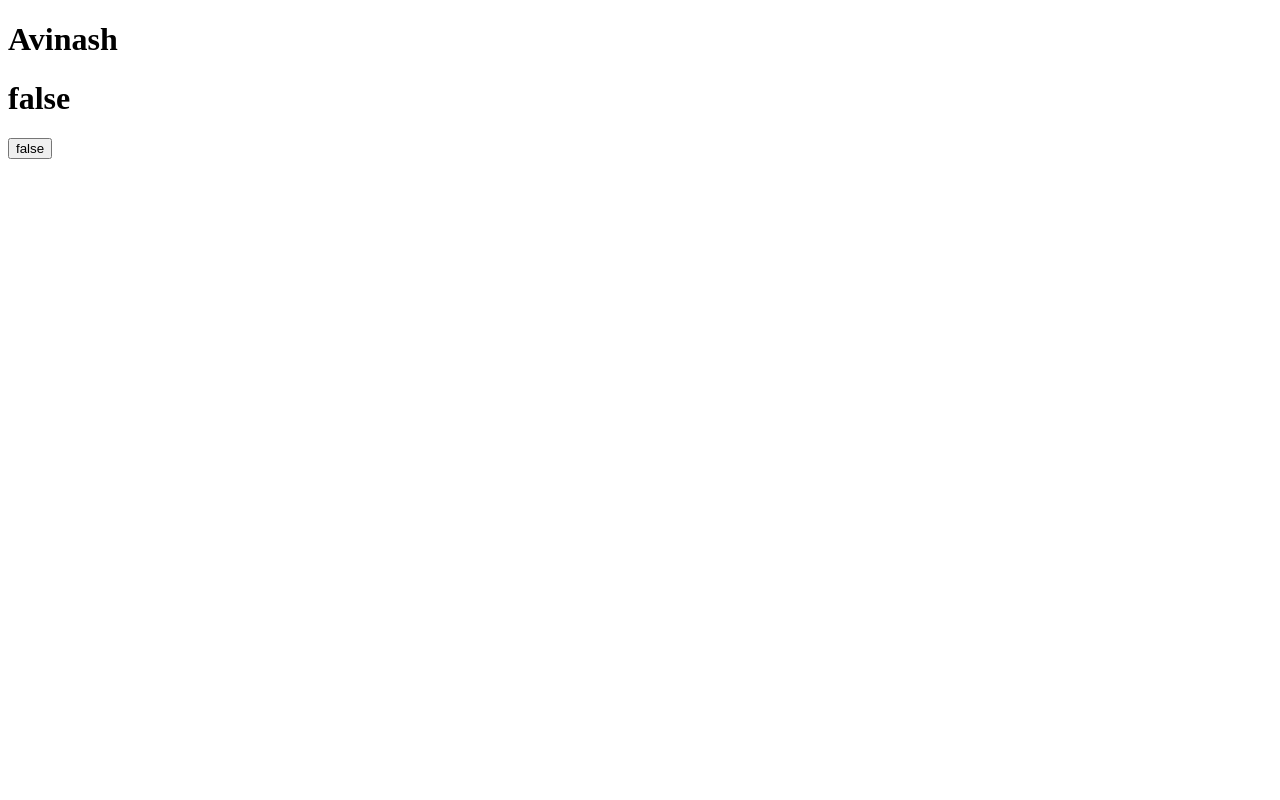
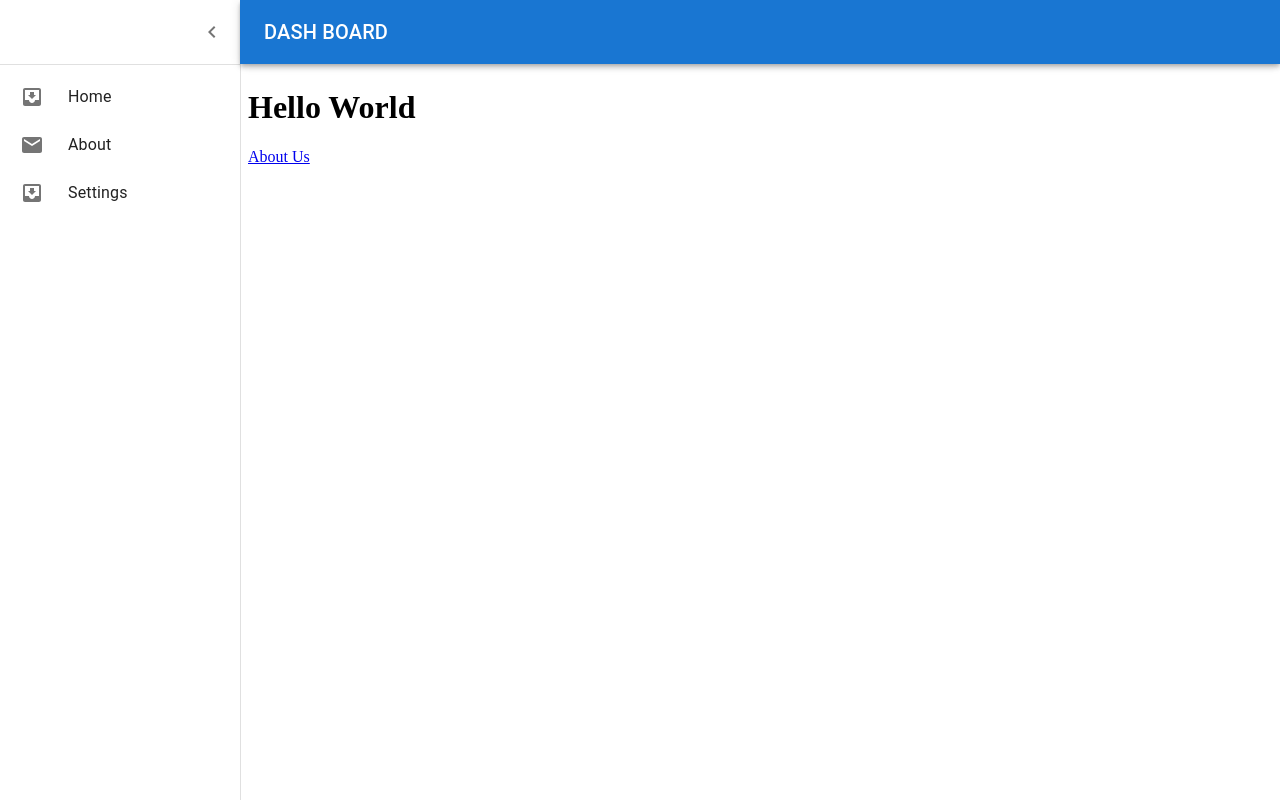
Before and after one commit to Avinashpotnuru/dashboard, a React (Vite) app: page / in a window 1280 px wide. Built offline with nearby package versions, Linux system fonts and the light colour scheme.

Commit message:
add side app bar

```diff
--- a/package.json
+++ b/package.json
@@ -12,12 +12,14 @@
   "dependencies": {
     "@emotion/react": "^11.13.0",
     "@emotion/styled": "^11.13.0",
+    "@mui/icons-material": "^5.16.5",
     "@mui/material": "^5.16.5",
     "@mui/styled-engine-sc": "^6.0.0-alpha.18",
     "@reduxjs/toolkit": "^2.2.7",
     "react": "^18.3.1",
     "react-dom": "^18.3.1",
     "react-redux": "^9.1.2",
+    "react-router-dom": "^6.25.1",
     "styled-components": "^6.1.12"
   },
   "devDependencies": {
--- a/src/App.jsx
+++ b/src/App.jsx
@@ -1,28 +1,18 @@
-import './App.css'
-import { useSelector, useDispatch } from "react-redux";
+import { Box } from "@mui/material";
+import "./App.css";
 
-import { toggleNav } from './redux/slices/TabsSlice';
-
-
+import AppMainBar from "./Components/AppBar";
+import MainBody from "./Components/MainBody";
+import SideBar from "./Components/SideBar";
 
 function App() {
-
-  const dispatch=useDispatch()
-
-  const toggle = useSelector((state) => state.tabSlice.tabs );
-
- console.log(toggle ,"ehgu")
-
   return (
-    <>
-      <h1>Avinash</h1>
-      <h1>{toggle ? "true" : "false"}</h1>
-
-      <button onClick={() => dispatch(toggleNav())}>
-        {toggle ? "true" : "false"}
-      </button>
-    </>
+    <Box sx={{ display: 'flex' }}>
+      <AppMainBar />
+      <SideBar />
+      <MainBody />
+    </Box>
   );
 }
 
-export default App
+export default App;
--- a/src/Components/AppBar.jsx
+++ b/src/Components/AppBar.jsx
@@ -1,9 +1,101 @@
-import React from 'react'
+/* eslint-disable no-unused-vars */
+import * as React from "react";
+import { styled } from "@mui/material/styles";
+import Box from "@mui/material/Box";
+import MuiAppBar from "@mui/material/AppBar";
+import Toolbar from "@mui/material/Toolbar";
+import CssBaseline from "@mui/material/CssBaseline";
+import Typography from "@mui/material/Typography";
+import IconButton from "@mui/material/IconButton";
+import MenuIcon from "@mui/icons-material/Menu";
 
-const AppBar = () => {
+import { useSelector, useDispatch } from "react-redux";
+
+import { toggleNav } from "../redux/slices/TabsSlice";
+
+export default function AppMainBar() {
+  const dispatch = useDispatch();
+
+  const open = useSelector((state) => state.tabSlice.tabs);
+
+  const drawerWidth = 240;
+
+  const AppBar = styled(MuiAppBar, {
+    shouldForwardProp: (prop) => prop !== "open",
+  })(({ theme, open }) => ({
+    zIndex: theme.zIndex.drawer + 1,
+    transition: theme.transitions.create(["width", "margin"], {
+      easing: theme.transitions.easing.sharp,
+      duration: theme.transitions.duration.leavingScreen,
+    }),
+    ...(open && {
+      marginLeft: drawerWidth,
+      width: `calc(100% - ${drawerWidth}px)`,
+      transition: theme.transitions.create(["width", "margin"], {
+        easing: theme.transitions.easing.sharp,
+        duration: theme.transitions.duration.enteringScreen,
+      }),
+    }),
+  }));
+
+  const handleDrawerOpen = () => {
+    dispatch(toggleNav());
+  };
+
   return (
-    <div>AppBar</div>
-  )
+    <Box sx={{ display: "flex" }}>
+
+      <AppBar position="fixed" open={open}>
+        <Toolbar>
+          <IconButton
+            color="inherit"
+            aria-label="open drawer"
+            onClick={handleDrawerOpen}
+            edge="start"
+            sx={{
+              marginRight: 5,
+              ...(open && { display: "none" }),
+            }}
+          >
+            <MenuIcon />
+          </IconButton>
+          <Typography variant="h6" noWrap component="div">
+           DASH BOARD
+          </Typography>
+        </Toolbar>
+      </AppBar>
+
+      {/* <Box component="main" sx={{ flexGrow: 1, p: 3 }}>
+        <Typography paragraph>
+          Lorem ipsum dolor sit amet, consectetur adipiscing elit, sed do
+          eiusmod tempor incididunt ut labore et dolore magna aliqua. Rhoncus
+          dolor purus non enim praesent elementum facilisis leo vel. Risus at
+          ultrices mi tempus imperdiet. Semper risus in hendrerit gravida rutrum
+          quisque non tellus. Convallis convallis tellus id interdum velit
+          laoreet id donec ultrices. Odio morbi quis commodo odio aenean sed
+          adipiscing. Amet nisl suscipit adipiscing bibendum est ultricies
+          integer quis. Cursus euismod quis viverra nibh cras. Metus vulputate
+          eu scelerisque felis imperdiet proin fermentum leo. Mauris commodo
+          quis imperdiet massa tincidunt. Cras tincidunt lobortis feugiat
+          vivamus at augue. At augue eget arcu dictum varius duis at consectetur
+          lorem. Velit sed ullamcorper morbi tincidunt. Lorem donec massa sapien
+          faucibus et molestie ac.
+        </Typography>
+        <Typography paragraph>
+          Consequat mauris nunc congue nisi vitae suscipit. Fringilla est
+          ullamcorper eget nulla facilisi etiam dignissim diam. Pulvinar
+          elementum integer enim neque volutpat ac tincidunt. Ornare suspendisse
+          sed nisi lacus sed viverra tellus. Purus sit amet volutpat consequat
+          mauris. Elementum eu facilisis sed odio morbi. Euismod lacinia at quis
+          risus sed vulputate odio. Morbi tincidunt ornare massa eget egestas
+          purus viverra accumsan in. In hendrerit gravida rutrum quisque non
+          tellus orci ac. Pellentesque nec nam aliquam sem et tortor. Habitant
+          morbi tristique senectus et. Adipiscing elit duis tristique
+          sollicitudin nibh sit. Ornare aenean euismod elementum nisi quis
+          eleifend. Commodo viverra maecenas accumsan lacus vel facilisis. Nulla
+          posuere sollicitudin aliquam ultrices sagittis orci a.
+        </Typography>
+      </Box> */}
+    </Box>
+  );
 }
-
-export default AppBar
--- a/src/Components/Layout.jsx
+++ b/src/Components/Layout.jsx
@@ -1,3 +1,4 @@
+/* eslint-disable no-unused-vars */
 import React from 'react'
 
 const Layout = () => {
--- /dev/null
+++ b/src/Components/MainBody.jsx
@@ -0,0 +1,34 @@
+import { Box } from "@mui/material";
+import { Link, RouterProvider, createBrowserRouter } from "react-router-dom";
+
+const Home = () => (
+  <div>
+    <h1>Hello World</h1>
+    <Link to="/about">About Us</Link>
+  </div>
+);
+
+const About = () => (
+  <div>
+    <h1>About Us</h1>
+    <Link to="/">Home</Link>
+  </div>
+);
+const router = createBrowserRouter([
+  {
+    path: "/",
+    element: <Home />,
+  },
+  {
+    path: "about",
+    element: <About />,
+  },
+]);
+
+const MainBody = () => (
+  <Box component="main" sx={{ flexGrow: 1, pt: "60px" }}>
+    <RouterProvider router={router} />
+  </Box>
+);
+
+export default MainBody;
--- a/src/Components/SideBar.jsx
+++ b/src/Components/SideBar.jsx
@@ -1,9 +1,122 @@
-import React from 'react'
+/* eslint-disable no-unused-vars */
+/* eslint-disable react/prop-types */
+import * as React from "react";
+import { styled, useTheme } from "@mui/material/styles";
+import MuiDrawer from "@mui/material/Drawer";
+import List from "@mui/material/List";
+import Divider from "@mui/material/Divider";
+import IconButton from "@mui/material/IconButton";
+import ChevronLeftIcon from "@mui/icons-material/ChevronLeft";
+import ChevronRightIcon from "@mui/icons-material/ChevronRight";
+import ListItem from "@mui/material/ListItem";
+import ListItemButton from "@mui/material/ListItemButton";
+import ListItemIcon from "@mui/material/ListItemIcon";
+import ListItemText from "@mui/material/ListItemText";
+import InboxIcon from "@mui/icons-material/MoveToInbox";
+import MailIcon from "@mui/icons-material/Mail";
+
+import { useSelector, useDispatch } from "react-redux";
+
+import { toggleNav } from "../redux/slices/TabsSlice";
 
 const SideBar = () => {
+  const theme = useTheme();
+  const drawerWidth = 240;
+  const open = useSelector((state) => state.tabSlice.tabs);
+  const dispatch = useDispatch();
+
+
+
+
+  const openedMixin = (theme) => ({
+    width: drawerWidth,
+    transition: theme.transitions.create("width", {
+      easing: theme.transitions.easing.sharp,
+      duration: theme.transitions.duration.enteringScreen,
+    }),
+    overflowX: "hidden",
+  });
+
+  const closedMixin = (theme) => ({
+    transition: theme.transitions.create("width", {
+      easing: theme.transitions.easing.sharp,
+      duration: theme.transitions.duration.leavingScreen,
+    }),
+    overflowX: "hidden",
+    width: `calc(${theme.spacing(7)} + 1px)`,
+    [theme.breakpoints.up("sm")]: {
+      width: `calc(${theme.spacing(8)} + 1px)`,
+    },
+  });
+
+  const DrawerHeader = styled("div")(({ theme }) => ({
+    display: "flex",
+    alignItems: "center",
+    justifyContent: "flex-end",
+    padding: theme.spacing(0, 1),
+    // necessary for content to be below app bar
+    ...theme.mixins.toolbar,
+  }));
+  const Drawer = styled(MuiDrawer, {
+    shouldForwardProp: (prop) => prop !== "open",
+  })(({ theme, open }) => ({
+    width: drawerWidth,
+    flexShrink: 0,
+    whiteSpace: "nowrap",
+    boxSizing: "border-box",
+    ...(open && {
+      ...openedMixin(theme),
+      "& .MuiDrawer-paper": openedMixin(theme),
+    }),
+    ...(!open && {
+      ...closedMixin(theme),
+      "& .MuiDrawer-paper": closedMixin(theme),
+    }),
+  }));
+
+  const handleDrawerClose = () => {
+    dispatch(toggleNav())
+  };
   return (
-    <div>SideBar</div>
-  )
-}
+    <Drawer variant="permanent" open={open}>
+      <DrawerHeader>
+        <IconButton onClick={handleDrawerClose}>
+          {theme.direction === "rtl" ? (
+            <ChevronRightIcon />
+          ) : (
+            <ChevronLeftIcon />
+          )}
+        </IconButton>
+      </DrawerHeader>
+      <Divider />
+      <List>
+        {["Home","About","Settings"].map((text, index) => (
+          <ListItem key={text} disablePadding sx={{ display: "block" }}>
+            <ListItemButton
+              sx={{
+                minHeight: 48,
+                justifyContent: open ? "initial" : "center",
+                px: 2.5,
+              }}
+            >
+              <ListItemIcon
+                sx={{
+                  minWidth: 0,
+                  mr: open ? 3 : "auto",
+                  justifyContent: "center",
+                }}
+              >
+                {index % 2 === 0 ? <InboxIcon /> : <MailIcon />}
+              </ListItemIcon>
+              <ListItemText primary={text} sx={{ opacity: open ? 1 : 0 }} />
+            </ListItemButton>
+          </ListItem>
+        ))}
+      </List>
 
-export default SideBar
+
+    </Drawer>
+  );
+};
+
+export default SideBar;
--- a/src/index.css
+++ b/src/index.css
@@ -0,0 +1,4 @@
+:root{
+    padding: 0 !important;
+    margin: 0 !important;
+}
--- a/src/redux/slices/TabsSlice.js
+++ b/src/redux/slices/TabsSlice.js
@@ -1,7 +1,7 @@
 import { createSlice } from "@reduxjs/toolkit";
 
 const initialState = {
-  tabs: false,
+  tabs: true,
 };
 
 const tabSlice = createSlice({
```
Also changed, not shown: src/main.jsx (+13 -13 lines), src/Components/routers.js (added), 1 other file (tests, documents, lock files or other folders).
